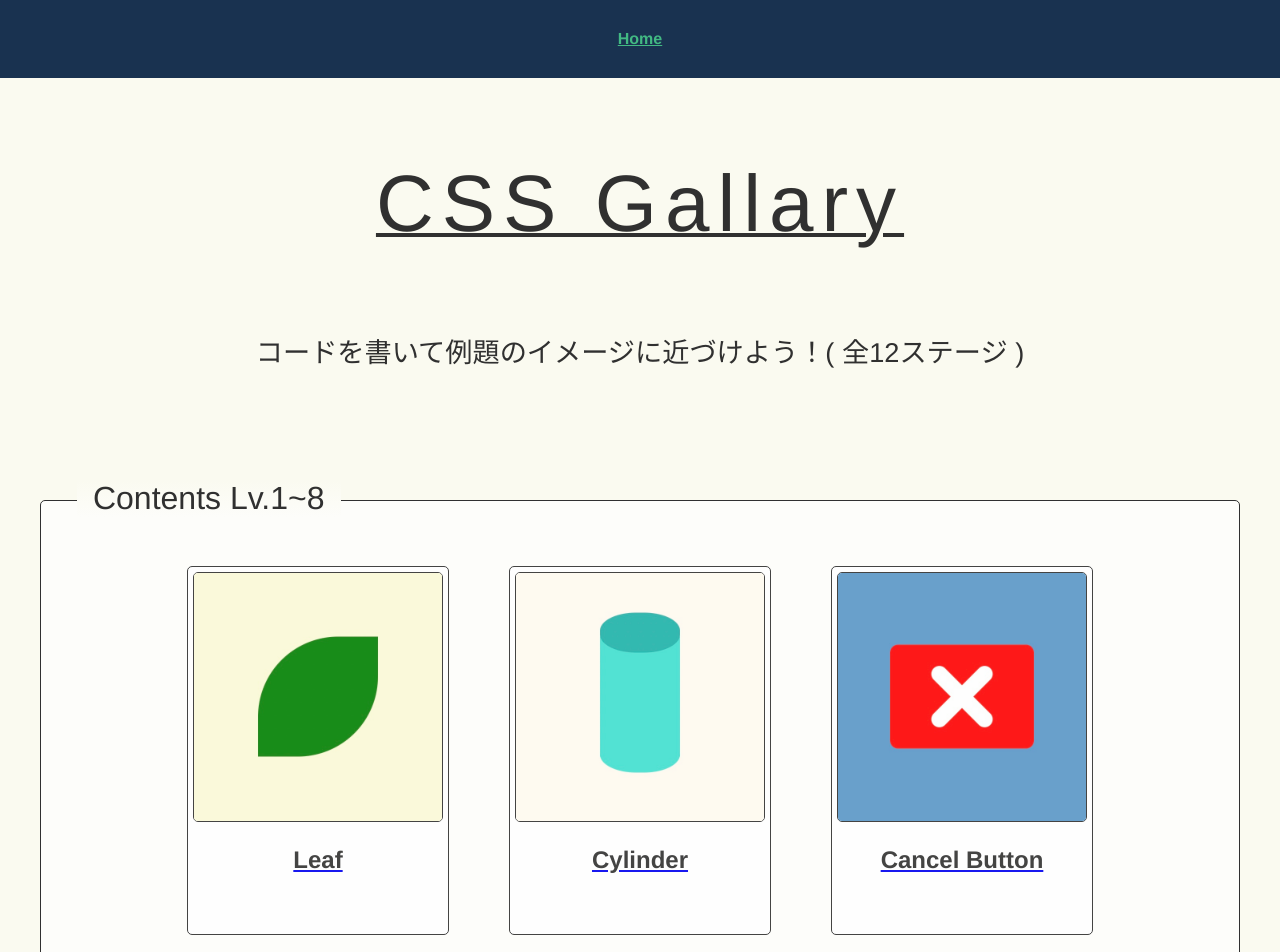
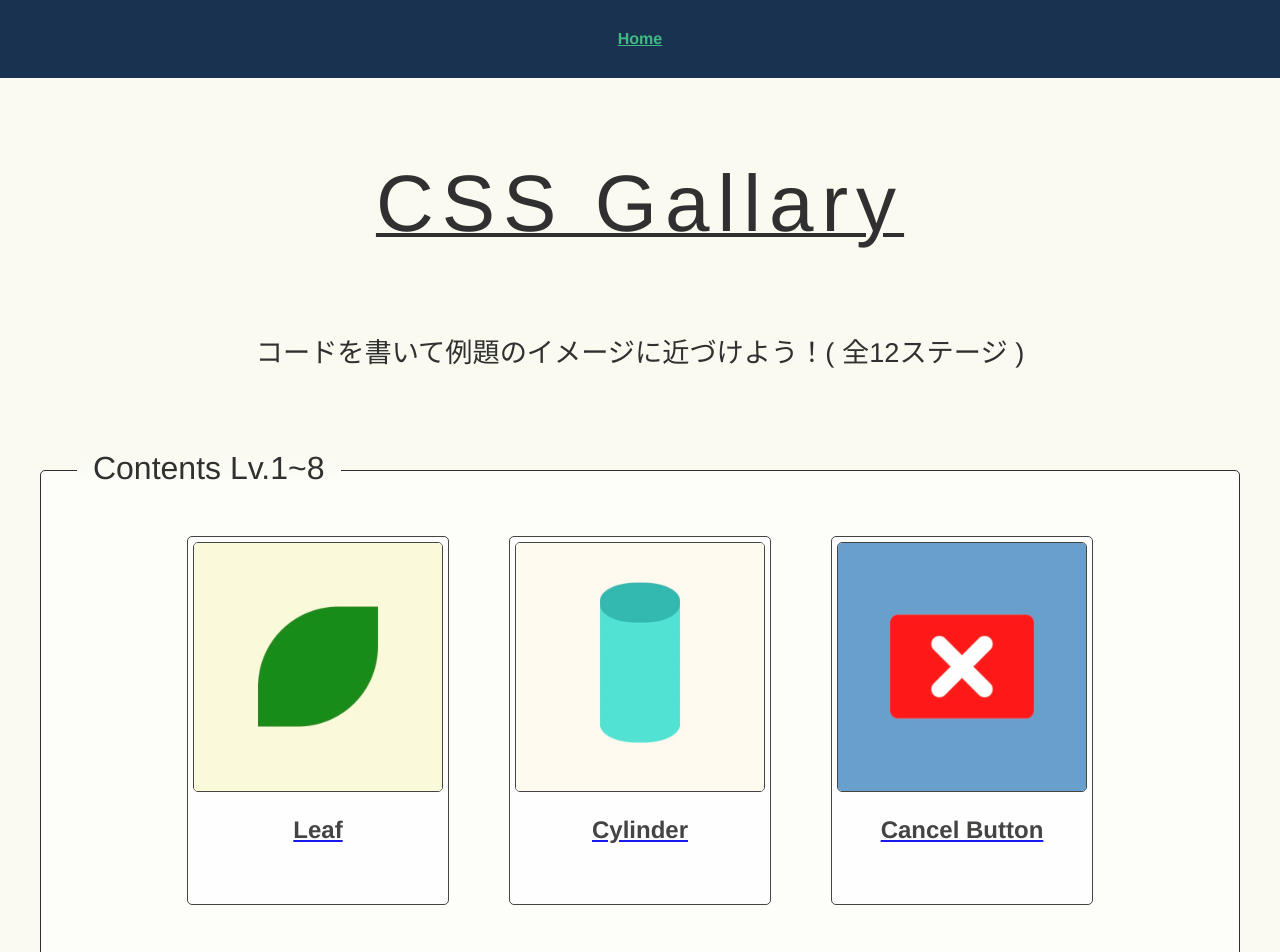
Before and after one commit to Masaya-Matsushita/codable, a Vue app: page / in a window 1280 px wide. Shown: the top 952 px of the page. Built offline with nearby package versions, Linux system fonts and the light colour scheme.

Commit message:
animationの修正

```diff
--- a/src/views/HomeView.vue
+++ b/src/views/HomeView.vue
@@ -161,8 +161,8 @@ export default {
 }
 .title__text {
   font-size: 1.7rem;
-  margin: 0 20px 130px 20px;
-  animation: logoAnimation 1.5s;
+  margin: 0 20px 100px 20px;
+  animation: subAnimation 2.3s;
 }
 .content__wrapper {
   display: flex;
@@ -174,7 +174,7 @@ export default {
   padding: 35px 0;
   margin: 50px 40px;
   position: relative;
-  animation: subAnimation 3s;
+  animation: subAnimation 2.5s;
 }
 .content__title {
   font-size: 2rem;
```
